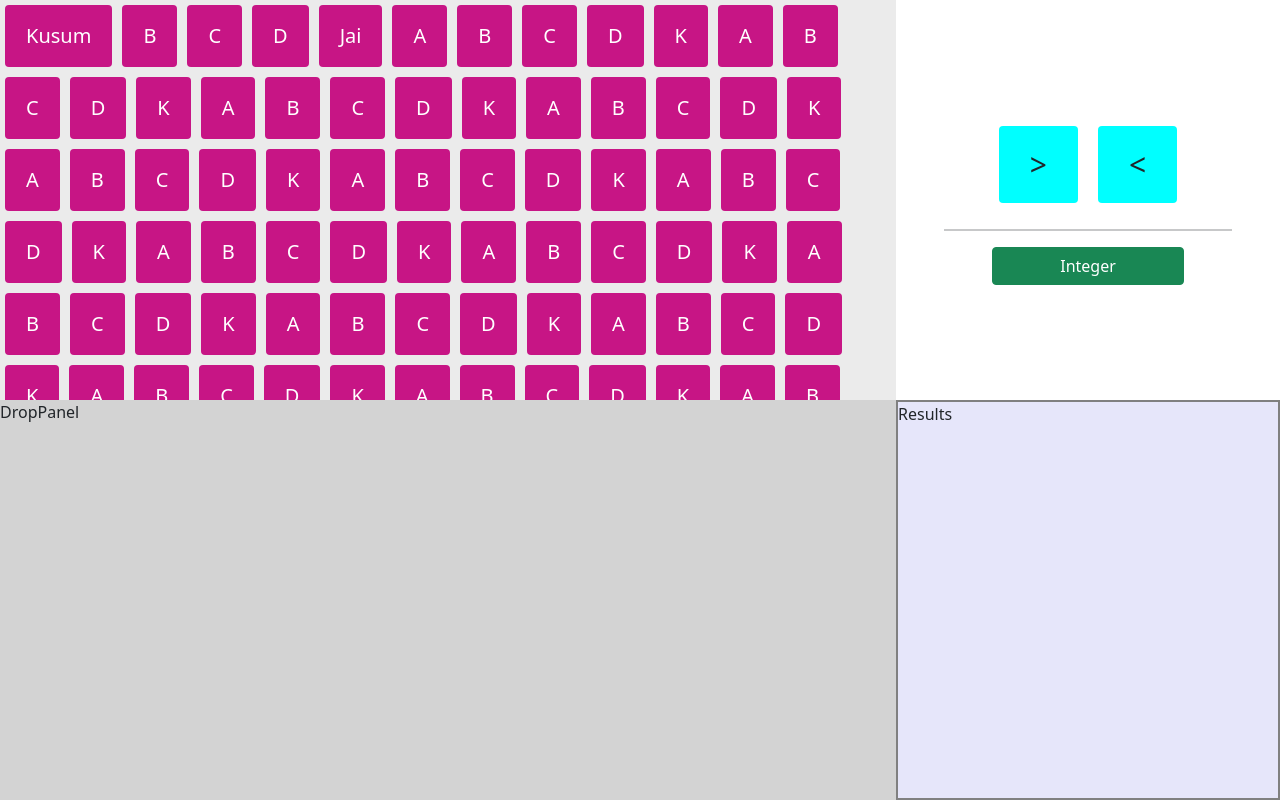
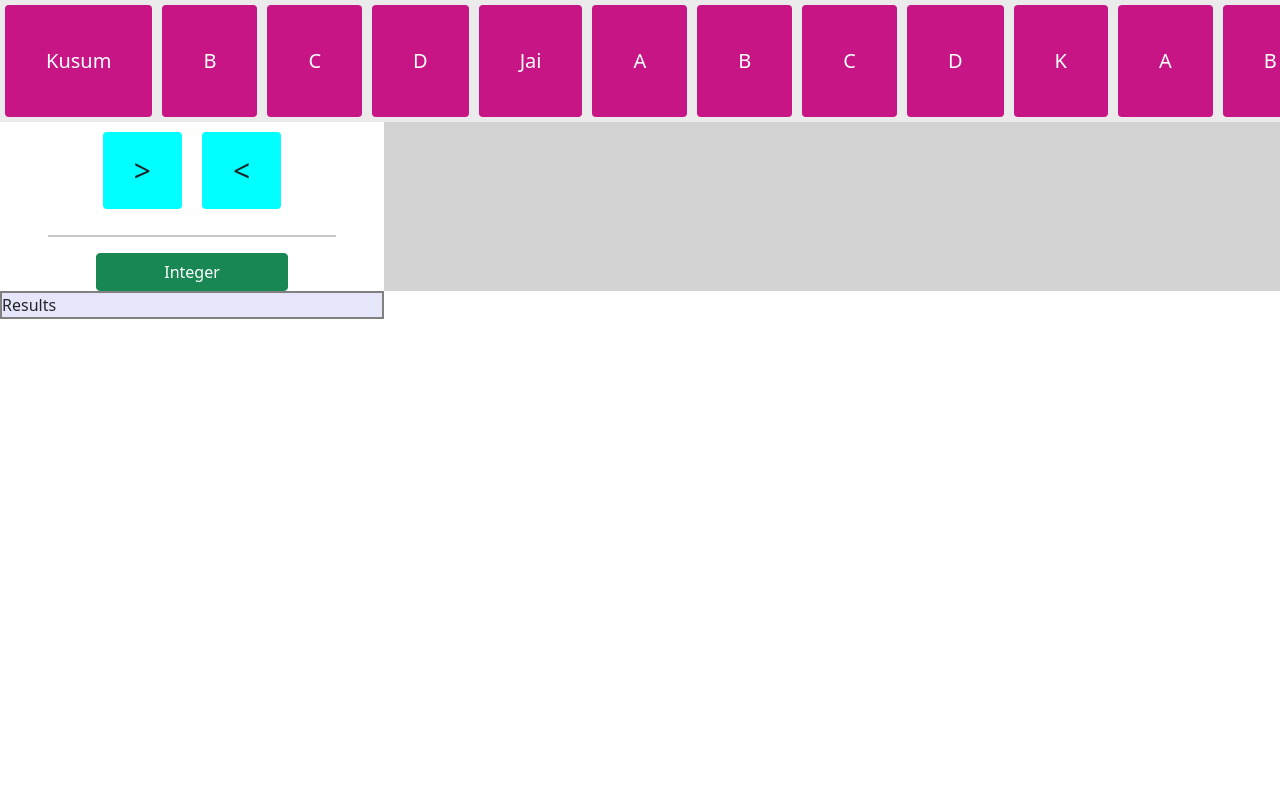
Before and after one commit to KUSUM24/Drag-And-Drop, a React (Create React App) app: page / in a window 1280 px wide. Built offline with nearby package versions, Linux system fonts and the light colour scheme.

Commit message:
source and des drag added

```diff
--- a/src/App.js
+++ b/src/App.js
@@ -258,36 +258,66 @@ export const App = () => {
     "D",
     "K",
   ]);
+  const [query, setQuery] = useState([]);
   const handleDrag = (result) => {
-    console.log(result);
+    if (!result.destination) {
+      return;
+    }
+    const { source, destination } = result;
+    console.log(source, destination);
+    if (source.droppableId != destination.droppableId) {
+      if (source.droppableId == "source") {
+        const currentVariables = variables;
+        const currentQuery = query;
+        const currentItem = currentVariables.splice(source.index, 1);
+        currentQuery.splice(destination.index, 0, currentItem);
+        setVariables(currentVariables);
+        setQuery(currentQuery);
+      } else {
+        const currentQuery = query;
+        const currentVariables = variables;
+        const currentItem = currentQuery.splice(source.index, 1);
+        currentVariables.splice(destination.index, 0, currentItem);
+        setQuery(currentQuery);
+        setVariables(currentVariables);
+      }
+    } else {
+      if (result.destination.droppableId == "destination") {
+        const items = query;
+        const reorderedItem = items.splice(result.source.index, 1);
+        items.splice(result.destination.index, 0, reorderedItem);
+        setQuery(items);
+      } else {
         const items = variables;
-    const [reorderedItem] = items.splice(result.source.index, 1);
+        const reorderedItem = items.splice(result.source.index, 1);
         items.splice(result.destination.index, 0, reorderedItem);
         setVariables(items);
+      }
+    }
   };
   return (
     <>
-      {/* <DragDropContext> */}
+      <DragDropContext onDragEnd={handleDrag}>
         {/* <Droppable droppableId="index"> */}
         {/* {(provided) => ( */}
         <>
-        <div className="drag-panel">
           <List
             // innerRef={provided.innerRef}
             // {...provided.droppableProps}
             variables={variables}
             handleDrag={handleDrag}
           />
+          <div className="drag-panel">
             <Operators className="operators" />
+            <DropPanel query={query} />
           </div>
           <div className="drop-panel">
-          <DropPanel />
             <Results />
           </div>
         </>
         {/* )} */}
         {/* </Droppable> */}
-      {/* </DragDropContext> */}
+      </DragDropContext>
     </>
   );
 };
--- a/src/Components/DropPanel.js
+++ b/src/Components/DropPanel.js
@@ -1,6 +1,27 @@
 import React from "react";
 import { Droppable } from "react-beautiful-dnd";
+import { VarBox } from "./VarBox";
 
-export const DropPanel = () => {
-  return <div className="drop-panel--container">DropPanel</div>;
+export const DropPanel = (props) => {
+  const getBoxes = (item, index) => {
+    return (
+      <VarBox dropBox={"destination"} key={index} value={item} index={index} />
+    );
+  };
+  return (
+    <>
+      <Droppable droppableId="destination" direction="horizontal">
+        {(provided) => (
+          <div
+            {...provided.droppableProps}
+            ref={provided.innerRef}
+            className="drop-panel--container"
+          >
+            {props.query.map(getBoxes)}
+            {provided.placeholder}
+          </div>
+        )}
+      </Droppable>
+    </>
+  );
 };
--- a/src/Components/List.js
+++ b/src/Components/List.js
@@ -5,22 +5,11 @@ import { VarBox } from "./VarBox";
 
 export const List = (props) => {
   const getBoxes = (item, index) => {
-    return (
-      <VarBox
-        // internalScroll
-        // key={row.id}
-        // listId={row.id}
-        // listType="CARD"
-        // row={row}
-        key={index}
-        value={item}
-        index={index}
-      />
-    );
+    return <VarBox dropBox={"source"} key={index} value={item} index={index} />;
   };
   return (
-    <DragDropContext onDragEnd={props.handleDrag}>
-      <Droppable droppableId="index">
+    // <DragDropContext onDragEnd={props.handleDrag}>
+    <Droppable droppableId="source" direction="horizontal">
       {(provided) => (
         <div
           {...provided.droppableProps}
@@ -32,6 +21,6 @@ export const List = (props) => {
         </div>
       )}
     </Droppable>
-    </DragDropContext>
+    // </DragDropContext>
   );
 };
--- a/src/Components/VarBox.js
+++ b/src/Components/VarBox.js
@@ -1,25 +1,26 @@
 import React from "react";
 import { Draggable } from "react-beautiful-dnd";
 
-export const VarBox = ({ index, value }) => {
+export const VarBox = ({ dropBox, index, value }) => {
   return (
     <>
+      {/* <div>{dropBox}</div> */}
       <Draggable
-        key={index.toString()}
-        draggableId={index.toString()}
+        key={dropBox + index.toString()}
+        draggableId={dropBox + index.toString()}
         index={index}
-        id={index.toString()}
+        // id={index.toString()}
       >
         {(provided) => (
-          <div
-            key={index}
+          <span
+            // key={index.toString()}
             {...provided.draggableProps}
             {...provided.dragHandleProps}
             ref={provided.innerRef}
             className="varBox--button btn"
           >
             {value}
-          </div>
+          </span>
         )}
       </Draggable>
     </>
--- a/src/styles/custom.css
+++ b/src/styles/custom.css
@@ -4,7 +4,8 @@ hr {
 }
 .varBox--button {
   margin: 5px;
-  padding: 15px 20px !important;
+  padding: 40px 40px !important;
+  line-height: 1;
   background-color: #c71585 !important;
   color: white !important;
   font-weight: 500 !important;
@@ -12,9 +13,10 @@ hr {
 }
 .varBox--container {
   background-color: rgb(235, 235, 235);
-  width: 70%;
-  max-height: 50vh;
-  overflow: scroll;
+  width: 100%;
+  display: flex;
+  align-items: center;
+  overflow-x: scroll;
 }
 .drag-panel {
   display: flex;
@@ -42,14 +44,24 @@ hr {
 .drop-panel--container {
   background-color: rgb(211, 211, 211);
   width: 70%;
-  height: 50vh;
+  /* height: 50vh; */
+  display: flex;
+  align-items: center;
+  overflow-x: scroll;
 }
 .results--container {
   border: 2px solid gray;
   width: 30%;
   background-color: lavender;
 }
+.operators {
+  flex: 1;
+}
 @media screen and (max-width: 780px) {
+  .operator--container {
+    width: 100%;
+    margin: 20px 0px;
+  }
   .varBox--container {
     width: 100%;
   }
```
Lines whose indentation alone changed are shown as unchanged.
